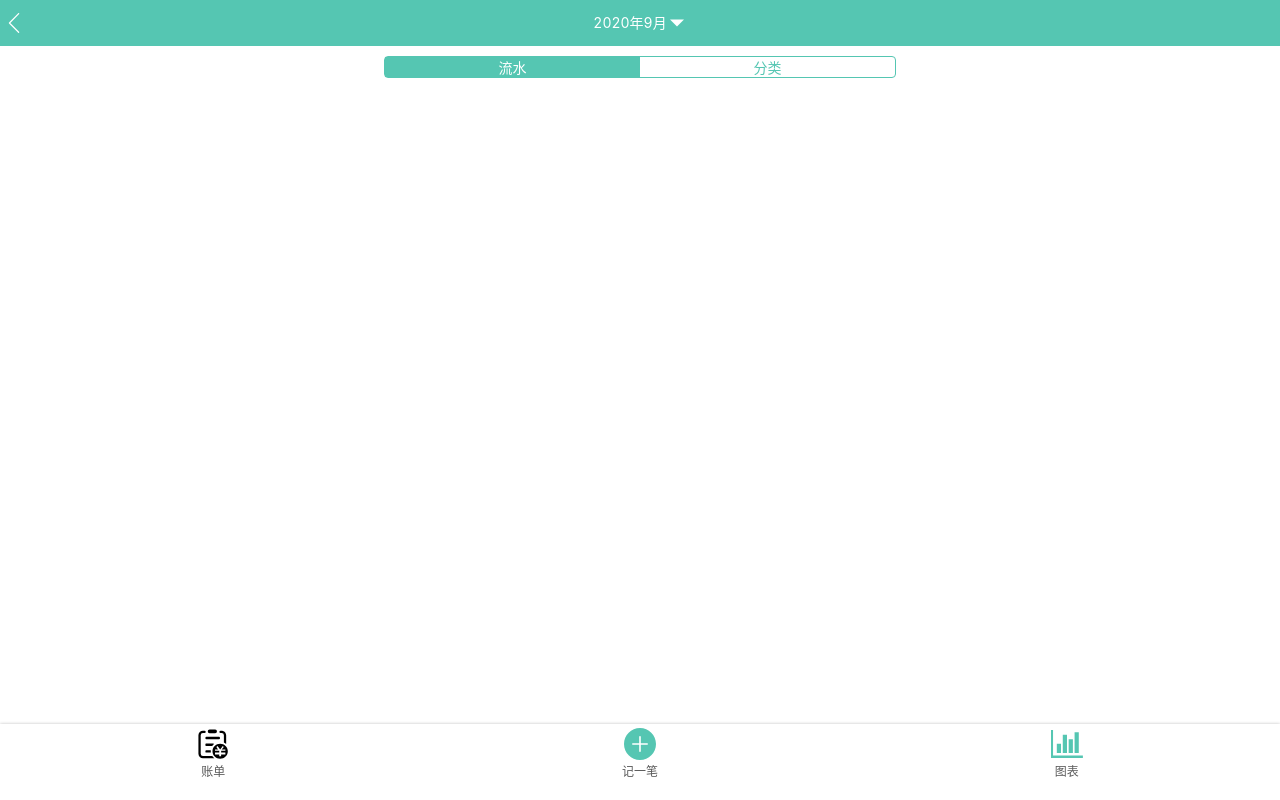
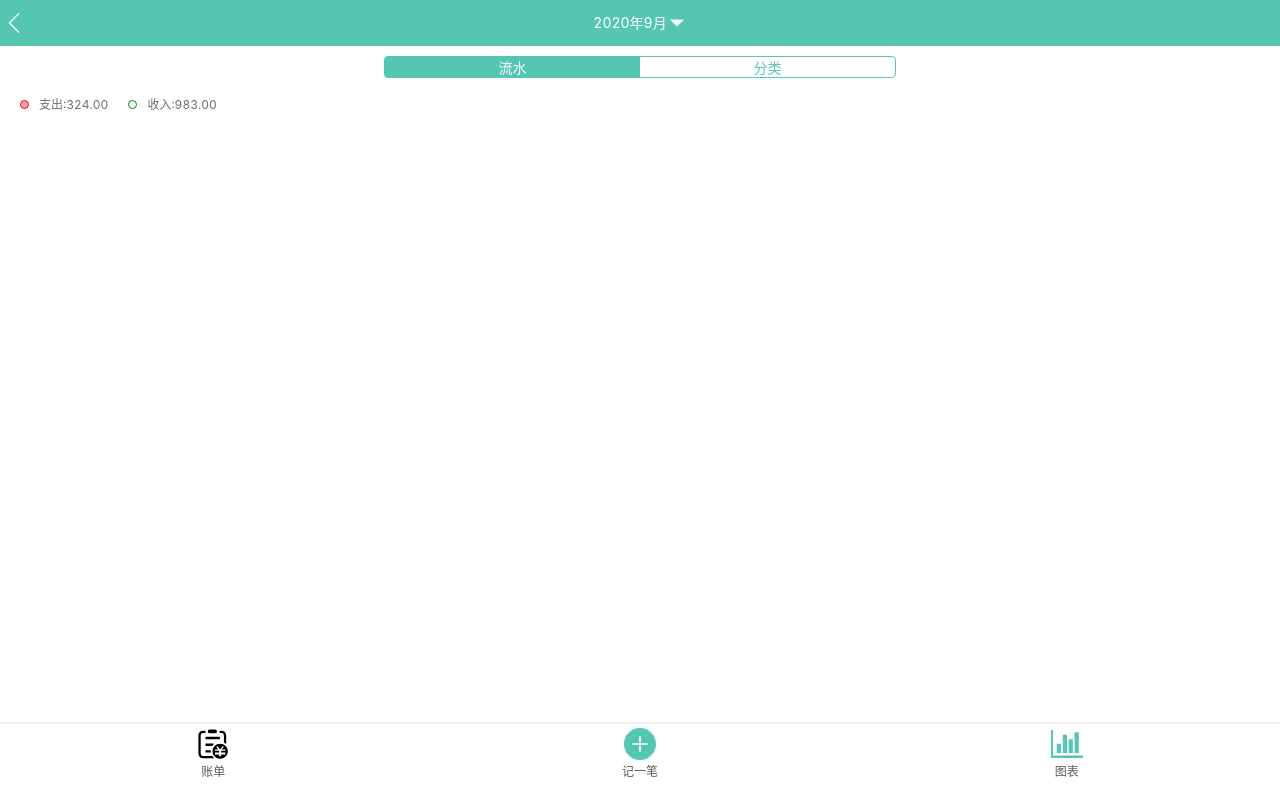
Before and after one commit to kuanglinfeng/react-smtally, a React app: page /#/chart in a window 1280 px wide. Built offline with nearby package versions, Linux system fonts and the light colour scheme.

Commit message:
chart页的AmountTypes组件完成

```diff
--- /dev/null
+++ b/src/components/chart/AmountTypes.tsx
@@ -0,0 +1,90 @@
+import React, { useEffect, useState } from 'react'
+import styled from 'styled-components'
+import theme from 'theme'
+
+const Wrapper = styled.div`
+  padding: 10px;
+  font-size: 12px;
+  color: #6E6E6E;
+  .circle {
+    display: inline-block;
+    width: 9px; height: 9px;
+    border-radius: 50%;
+    background: #fff;
+    border: 1px solid;
+  }
+  > div {
+    margin: 0 10px;
+    > span {
+      margin-left: 10px;
+    }
+  }
+`
+
+const Outlay = styled.div`
+  display: inline-block;
+  > .circle {
+    border-color: red;
+    &.active {
+      background: #FF9EB4;
+    }
+  }
+`
+
+const Income = styled.div`
+  display: inline-block;
+  > .circle {
+    border-color: green;
+    &.active {
+      background: ${theme.color};
+    }
+  }
+`
+
+export type AmountType = 'outlay' | 'income'
+
+type AmountTypeProps = {
+  outlayAmount: number
+  incomeAmount: number
+  onTypeSelect: (type: AmountType) => void
+}
+
+export default (props: AmountTypeProps) => {
+
+  const [amountType, setAmountType] = useState<AmountType>('outlay')
+
+  useEffect(() => {
+    // 使初始化时父组件也能触发on select
+    props.onTypeSelect('outlay')
+    // eslint-disable-next-line react-hooks/exhaustive-deps
+  }, [])
+
+  const onOutlaySelect = () => {
+    setAmountType('outlay')
+    props.onTypeSelect('outlay')
+  }
+
+  const onIncomeSelect = () => {
+    setAmountType('income')
+    props.onTypeSelect('income')
+  }
+
+  return (
+    <Wrapper>
+      <Outlay>
+        <div
+          className={`circle ${amountType === 'outlay' ? 'active' : ''}`}
+          onClick={onOutlaySelect}
+        />
+        <span>支出:{props.outlayAmount.toFixed(2)}</span>
+      </Outlay>
+      <Income>
+        <div
+          className={`circle ${amountType === 'income' ? 'active' : ''}`}
+          onClick={onIncomeSelect}
+        />
+        <span>收入:{props.incomeAmount.toFixed(2)}</span>
+      </Income>
+    </Wrapper>
+  )
+}
--- a/src/views/Chart.tsx
+++ b/src/views/Chart.tsx
@@ -5,6 +5,7 @@ import PieChart from 'components/chart/PieChart'
 import Header from 'components/chart/Header'
 import dayjs from 'dayjs'
 import ChartType from 'components/chart/ChartType'
+import AmountTypes, { AmountType } from 'components/chart/AmountTypes'
 
 var data = [{
   name: '餐饮',
@@ -44,11 +45,16 @@ export default function () {
     console.log(value)
   }
 
+  const onAmountTypeSelect = (amountType: AmountType) => {
+    console.log(amountType)
+  }
+
   return (
     <Layout>
       <div>
-        <Header year={dayjs().year()} month={month} onMonthChange={onMonthChange} />
-        <ChartType values={['流水', '分类']} onSelect={onChartTypeSelect} />
+        <Header year={ dayjs().year() } month={ month } onMonthChange={ onMonthChange } />
+        <ChartType values={ ['流水', '分类'] } onSelect={ onChartTypeSelect } />
+        <AmountTypes incomeAmount={ 983 } outlayAmount={ 324 } onTypeSelect={ onAmountTypeSelect } />
         <LineChart xData={ ['1', '2', '3'] } yData={ [200, 100, 300] } />
         <PieChart data={ data } />
       </div>
```
